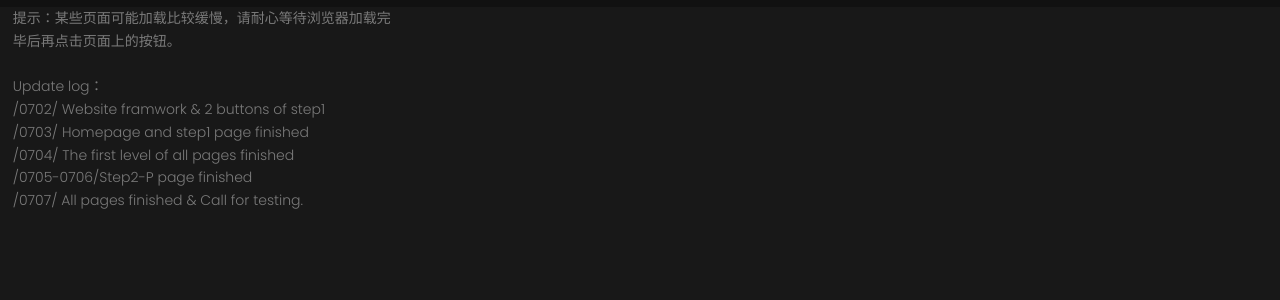
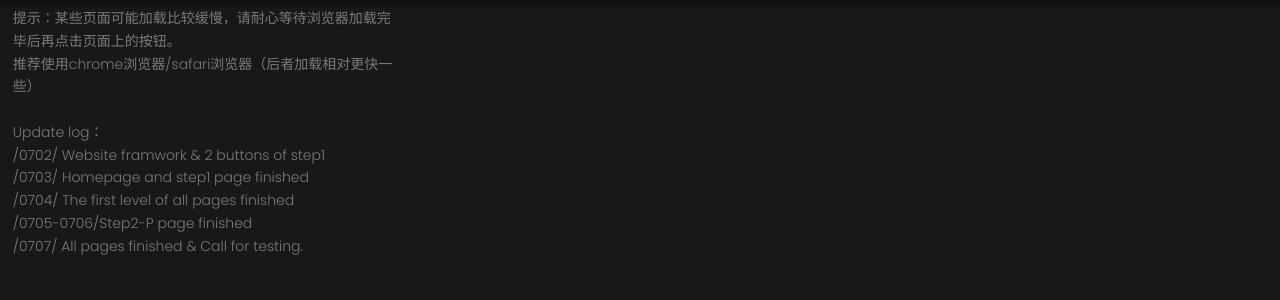
Before and after one commit to oDumbledoreArmyo/Toolkit_of_Matching_Principle_for_CC-ML_Product_Design, a plain HTML site: page index.html in a window 1280 px wide. Shown: the part 33-333 px from the top of the page. Drawn offline with nearby package versions, Linux system fonts and the light colour scheme; some packages are replaced by stand-ins of ours.

```diff
--- a/css/main.css
+++ b/css/main.css
@@ -92,7 +92,7 @@
 }
 
 body {
-  color: #777777;
+  background: rgb(24, 24, 24); !important;
   font-family: "Poppins", sans-serif;
   font-size: 14px;
   font-weight: 300;
@@ -3197,7 +3197,7 @@
 }
 
 .banner-area {
-  background: rgb(24, 24, 24);
+  /* background: rgb(24, 24, 24); */
 
 /* background: -moz-linear-gradient(0deg, #000000 0%, #000000a6 100%);
 background: -webkit-linear-gradient(0deg,#000000 0%, #000000a6 100%);
--- a/index.html
+++ b/index.html
@@ -65,7 +65,9 @@
 
 				<div class = "log-info">
 					<p>
-						提示：某些页面可能加载比较缓慢，请耐心等待浏览器加载完毕后再点击页面上的按钮。<br><br>
+						提示：某些页面可能加载比较缓慢，请耐心等待浏览器加载完毕后再点击页面上的按钮。<br>
+						推荐使用chrome浏览器/safari浏览器（后者加载相对更快一些）<br><br>
+
 						Update log：<br>
 						/0702/ Website framwork & 2 buttons of step1<br>
 						/0703/ Homepage and step1 page finished<br>
```
